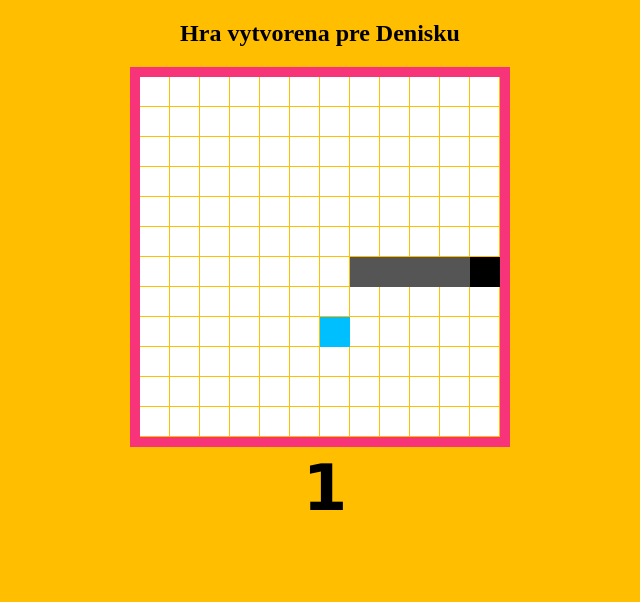
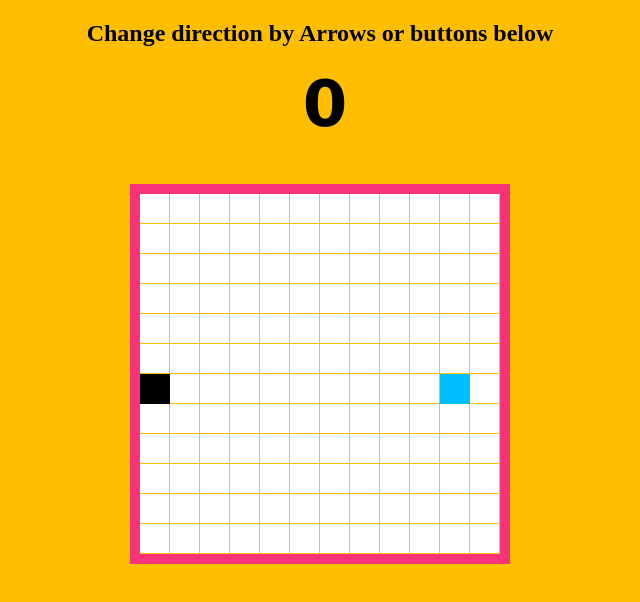
Before and after one commit to popovicmi/Snake, a plain HTML site: page index.html in a window 1280 px wide. Shown: the whole page, without its empty margins (320-960 px from the left). Drawn offline with Linux system fonts and the light colour scheme.

Commit message:
zmena vypisovania

```diff
--- a/index.html
+++ b/index.html
@@ -10,7 +10,6 @@
 				background: #ffbf00;
 				text-align: center;
 			}
-
 			canvas {
 				border: 10px solid #f7347a;
 			}
@@ -32,9 +31,10 @@
 	</head>
 
 	<body>
-        <h2>Hra vytvorena pre Denisku</h2>
+		<h2>Change direction by Arrows or buttons below</h2>
+		<h1>0</h1>
 		<canvas width="360" height="360"></canvas>
-		<h1>0</h1>
+
 
 		<script>
 			// listeners
@@ -74,7 +74,7 @@
 			function gameLoop() {
 				if (gameIsRunning) {
 					drawStuff();
-					moveStuff();
+					//moveStuff();
 					setTimeout(gameLoop, 1000 / fps);
 				}
 			}
```
